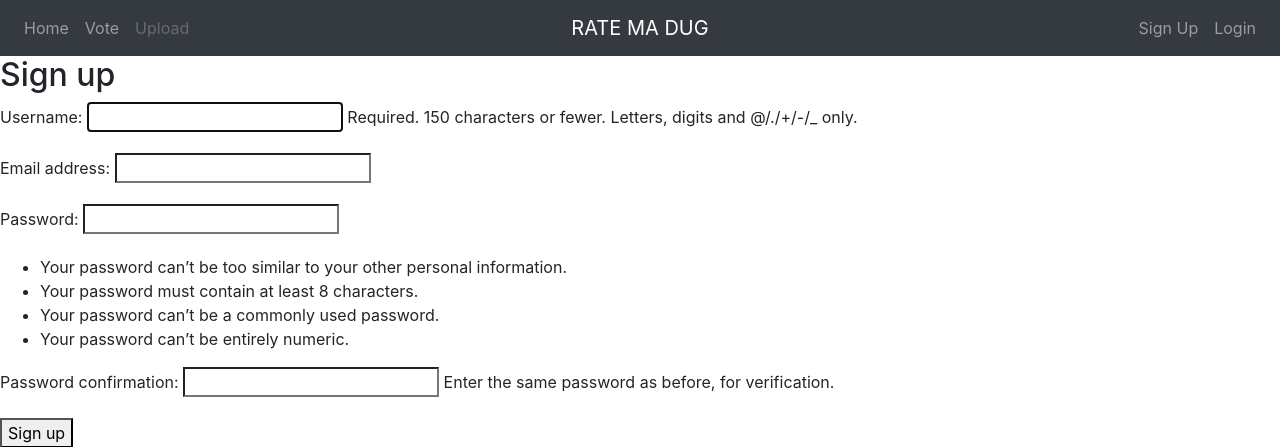
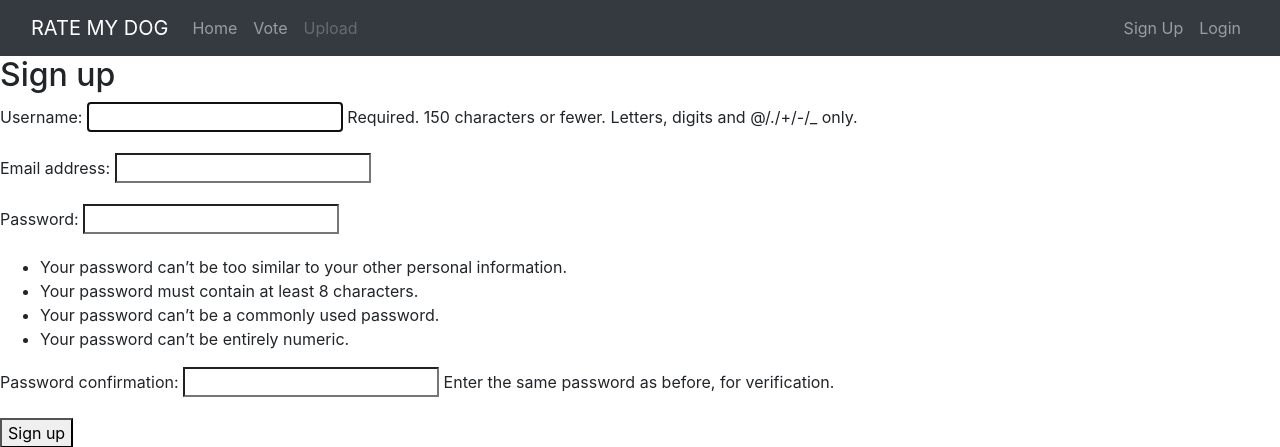
Before and after one commit to ross-boyd/WAD2-Group, a Django app: page /users/signup/ in a window 1280 px wide. Shown: the top 447 px of the page. Run offline with Django 3.2, Linux system fonts and the light colour scheme; some libraries are stand-ins or nearby versions.

Commit message:
Revert "navbar update"
This reverts commit fa15eb8255b4cfeecfba464d324235d0aadffc0e.

```diff
--- a/ratemydog/templates/base.html
+++ b/ratemydog/templates/base.html
@@ -22,28 +22,32 @@
 
 <body>
 
-    <nav class="navbar navbar-expand-md navbar-dark bg-dark">
-        <div class="navbar-collapse collapse w-100 order-1 order-md-0 dual-collapse2">
-            <ul class="navbar-nav mr-auto">
+    <nav class="navbar navbar-expand-md navbar-dark bg-dark sticky-top">
+        <div class="container-fluid"><a class="navbar-brand" href="{% url 'home' %}">RATE MY DOG</a>
+
+            <button class="navbar-toggler" data-toggle="collapse" data-target="#collapse_target">
+                <span class="navbar-toggler-icon"></span>
+            </button>
+
+            <div class="collapse navbar-collapse" id="collapse_target">
+                <ul class="navbar-nav">
                     <li class="nav-item"><a class="nav-link" href="{% url 'home' %}">Home</a></li>
                     <li class="nav-item"><a class="nav-link" href="{% url 'vote' %}">Vote</a></li>
                     <li class="nav-item"><a class="nav-link disabled" href="#">Upload</a></li>
                 </ul>
             </div>
-        <div class="mx-auto order-0">
-            <a class="navbar-brand mx-auto" href="#">RATE MA DUG</a>
-            <button class="navbar-toggler" type="button" data-toggle="collapse" data-target=".dual-collapse2">
-                <span class="navbar-toggler-icon"></span>
-            </button>
-        </div>
-        <div class="navbar-collapse collapse w-100 order-3 dual-collapse2">
-            <ul class="navbar-nav ml-auto">
+                <ul class="nav navbar-nav navbar-right">
+                    {% if user.is_authenticated %}
+                    <li class="nav-item"><a class="nav-link disabled" href="#"> Profile {{ user.get_username }}</a></li>
+                    <li class="nav-item"><a class="nav-link" href="{% url 'account_logout' %}"> Log out</a></li>
+                    {% else %}
                     <li class="nav-item"><a class="nav-link" href="{% url 'account_signup' %}">Sign Up</a></li>
                     <li class="nav-item"><a class="nav-link" href="{% url 'account_login' %}">Login</a></li>
+                    {% endif %}
                 </ul>
+            <!-- placing </div> here will contain all elements collapse and move the sign up and login buttons to the left-->
         </div>
     </nav>
-
 
 
     <!-- content from specific pages is inserted between the block content tags -->
```
Lines whose indentation alone changed are shown as unchanged.
